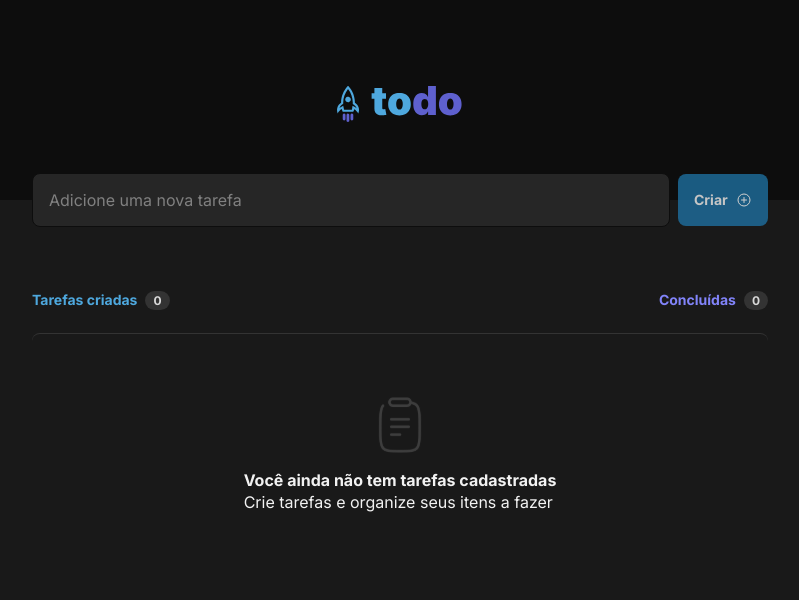
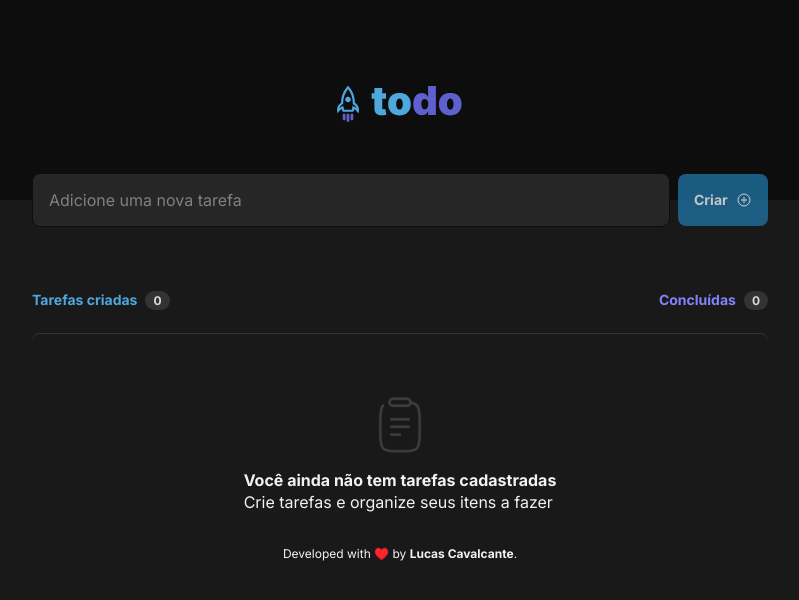
Before and after one commit to CtsLucas/to-do, a React (Vite) app: page / in a window 1280 px wide. Shown: the top 600 px of the page, without its empty margins (240-1039 px from the left). Built offline with nearby package versions, Linux system fonts and the light colour scheme.

Commit message:
feat: create footer

```diff
--- a/src/App.tsx
+++ b/src/App.tsx
@@ -3,6 +3,7 @@ import defaultTheme from "./assets/styles/themes/default"
 import GlobalStyles from "./assets/styles/global"
 import { Header } from "./components/Header"
 import { Home } from "./pages/Home"
+import { Footer } from "./components/Footer"
 
 export function App() {
   return (
@@ -10,6 +11,7 @@ export function App() {
       <GlobalStyles />
       <Header />
       <Home />
+      <Footer />
     </ThemeProvider>
   )
 }
--- a/src/assets/styles/global.ts
+++ b/src/assets/styles/global.ts
@@ -5,6 +5,7 @@ export default createGlobalStyle<{ theme: ThemeType }>`
     @media (max-width: 768px) {
       font-size: 87.5%;
     }
+    position: relative;
   }
 
   * {
--- /dev/null
+++ b/src/components/Footer/index.tsx
@@ -0,0 +1,9 @@
+import { Container } from "./styles"
+
+export function Footer() {
+  return (
+    <Container>
+      Developed with ♥️ by <span>Lucas Cavalcante</span>.
+    </Container>
+  )
+}
--- /dev/null
+++ b/src/components/Footer/styles.ts
@@ -0,0 +1,15 @@
+import styled from "styled-components"
+
+export const Container = styled.footer`
+  position: absolute;
+  bottom: 0;
+  margin-bottom: 1rem;
+
+  width: 100%;
+  text-align: center;
+  font-size: 0.75rem;
+
+  span {
+    font-weight: 700;
+  }
+`
```
